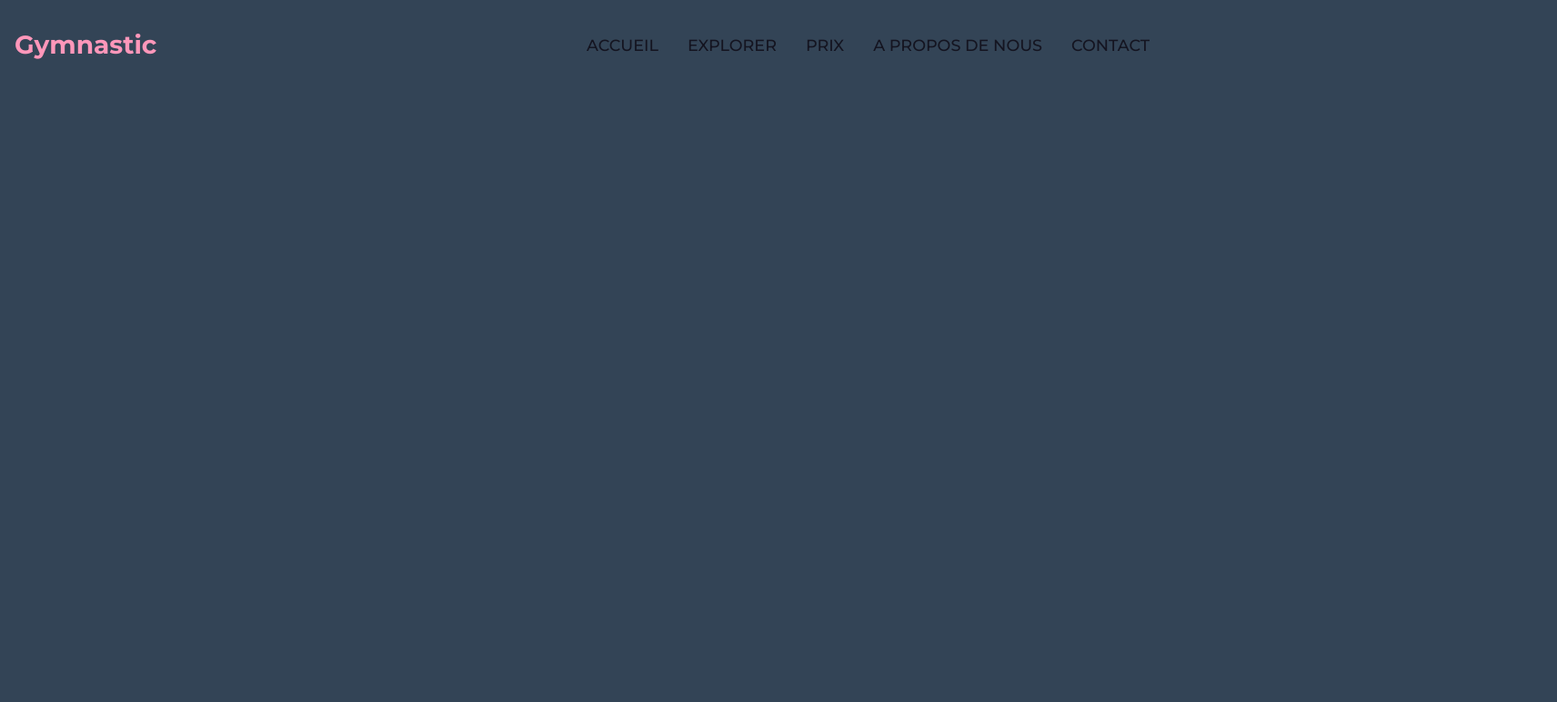
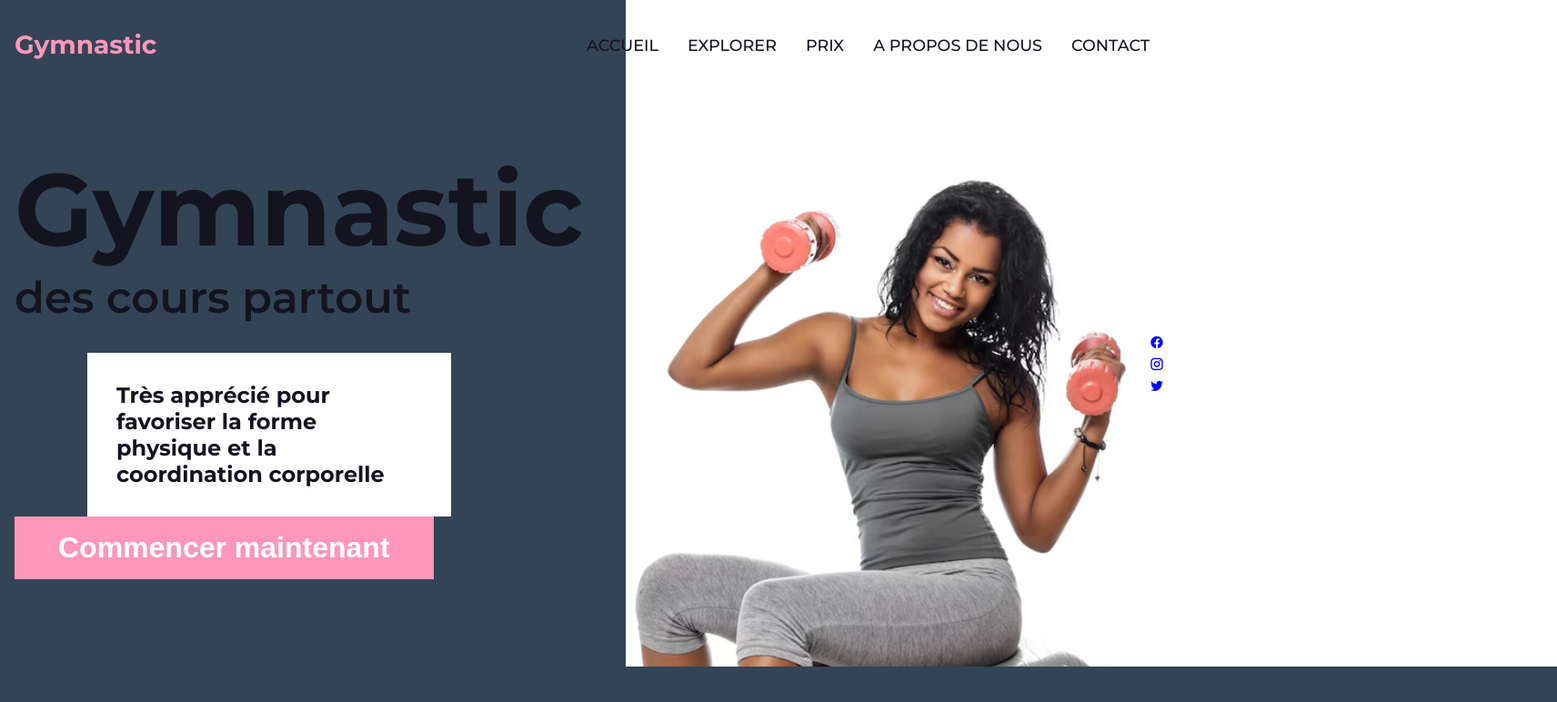
Before and after one commit to yousra57/gymnastic-site, a plain HTML site: page index.html in a window 1280 px wide. Shown: the whole page at 91% size, 1712 px wide, since content can reach past the window. Drawn offline with nearby package versions, Linux system fonts and the light colour scheme.

Commit message:
contenu de la page : ajout des titres, txt, btn, img, et icônes

```diff
--- a/index.html
+++ b/index.html
@@ -3,6 +3,10 @@
 <head>
     <meta charset="UTF-8">
     <meta name="viewport" content="width=device-width, initial-scale=1.0">
+    <link
+        href="https://cdn.jsdelivr.net/npm/remixicon@4.9.0/fonts/remixicon.css"
+        rel="stylesheet"
+    />
     <link rel="stylesheet" href="style.css">
     <title>Yousra's Site | Gymnastic</title>
 </head>
@@ -18,6 +22,28 @@
                 <li class="link"><a href="#">CONTACT</a></li>
             </ul>
         </nav>
+        <div class="header__content">
+            <h1>Gymnastic</h1>
+           <h2>des cours partout</h2>
+           <div class="banner__1">
+            Très apprécié pour favoriser la forme physique et la coordination corporelle
+           </div>
+           <button class="btn">Commencer maintenant</button>
+        </div>
+        <div class="header__image">
+            <img src="assets/faire-exercice-ballon-fitness-vue-laterale-femme-assise-ballon-fitness-faisant-exercices-halteres_613910-2499.avif" alt="image d'une femme qui pratique la gymnastique">
+        </div>
+        <div class="header__social-media">
+            <span>
+                <a href="#"><i class="ri-facebook-circle-fill"></i></a>
+            </span>
+            <span>
+                <a href="#"><i class="ri-instagram-line"></i></a>
+            </span>
+            <span>
+                <a href="#"><i class="ri-twitter-fill"></i></a>
+            </span>
+        </div>
     </header>
 </body>
 </html>
--- a/style.css
+++ b/style.css
@@ -75,3 +75,79 @@ nav {       /* Style pour la barre de navigation en haut de la page */
 .link a:hover::after{
     width: 100%;
 }
+
+.header__content{
+    padding: 5rem 0;
+}
+
+h1{         /* style du titre h1*/
+    font-size: 7rem;
+    font-weight: 700;
+    color: var(--primary-color-dark);
+}
+
+h2{         /* style du titre h2 */
+    margin-bottom: 2rem;
+    font-size: 3rem;
+    font-weight: 600;
+    color: var(--primary-color-dark);
+}
+
+.banner__1 {        /* style du petit texte en dessous des titres */
+    max-width: 400px;
+    margin-left: 5rem;
+    padding: 2rem;
+    font-size: 1.5rem;
+    font-weight: 700;
+    color: var(--primary-color-dark);
+    background-color: var(--white);
+}
+
+.btn{                  /* mise en forme du bouton */
+    display: inline-block;
+    padding: 1rem 3rem;
+    outline: none;
+    border: none;
+    font-size: 2rem;
+    font-weight: 700;
+    color: var(--white);
+    background-color: var(--secondary-color);
+    cursor: pointer;
+}
+
+.header__image{     /* style de l'image de la femme */
+    position: absolute;
+    height: 100%;
+    width:  80%;
+    top:0;
+    left: calc(60% - 5rem);
+    padding-top: 6rem;
+    background-color: var(--white);
+    z-index: -1;
+    overflow: hidden;
+}
+
+.header__image img{
+    width: 100%;
+    display: flex;
+    max-width: 600px;
+}
+
+.header__social-media {     /* mise en forme des icone insta, facebook, twitter*/
+    right: 0;
+    top: 50%;
+    position: absolute;
+    display: flex;
+    flex-direction: column;
+    gap: 5px;
+}
+
+.header__socials span a{
+    font-size: 2rem;
+    color: var(--primary-color);
+    transition: 0.3s;
+}
+
+.header__social-media span:hover a {
+    color: var(--secondary-color);
+}
```
Also changed, not shown: assets/faire-exercice-ballon-fitness-vue-laterale-femme-assise-ballon-fitness-faisant-exercices-halteres_613910-2499.avif (added).
